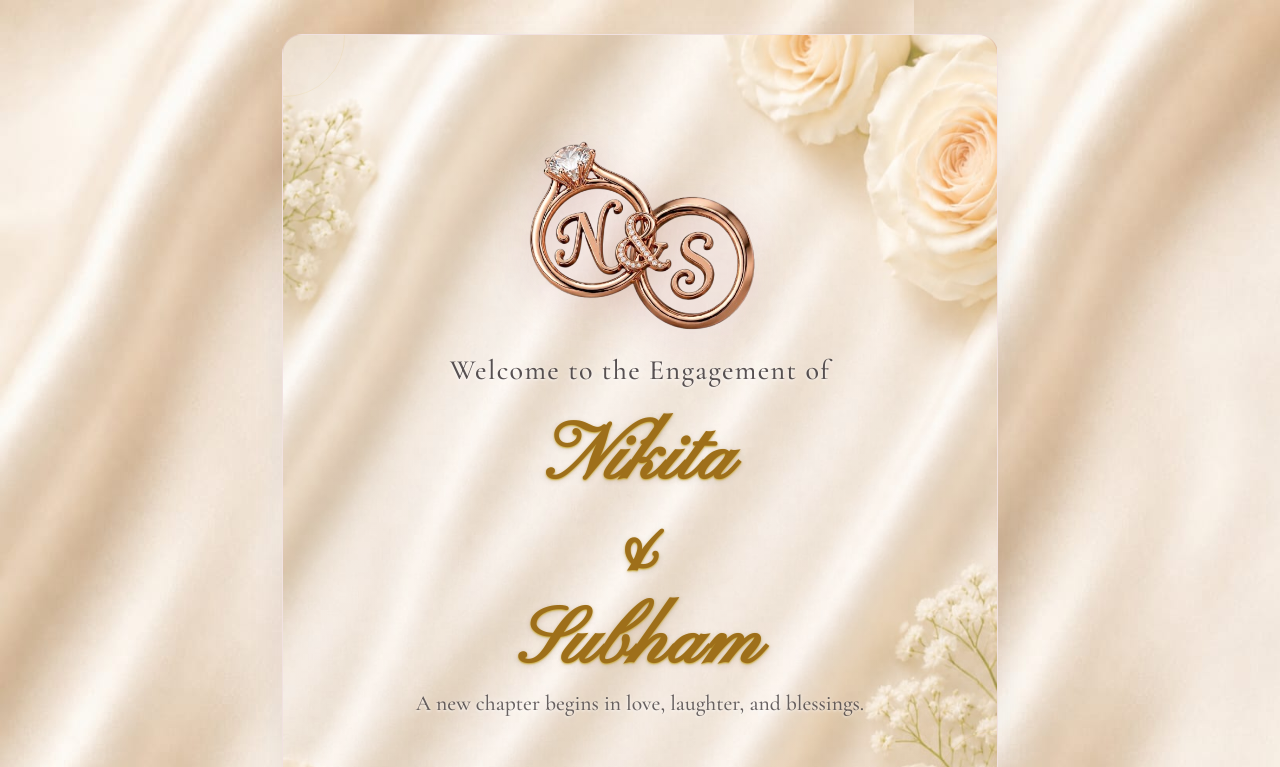
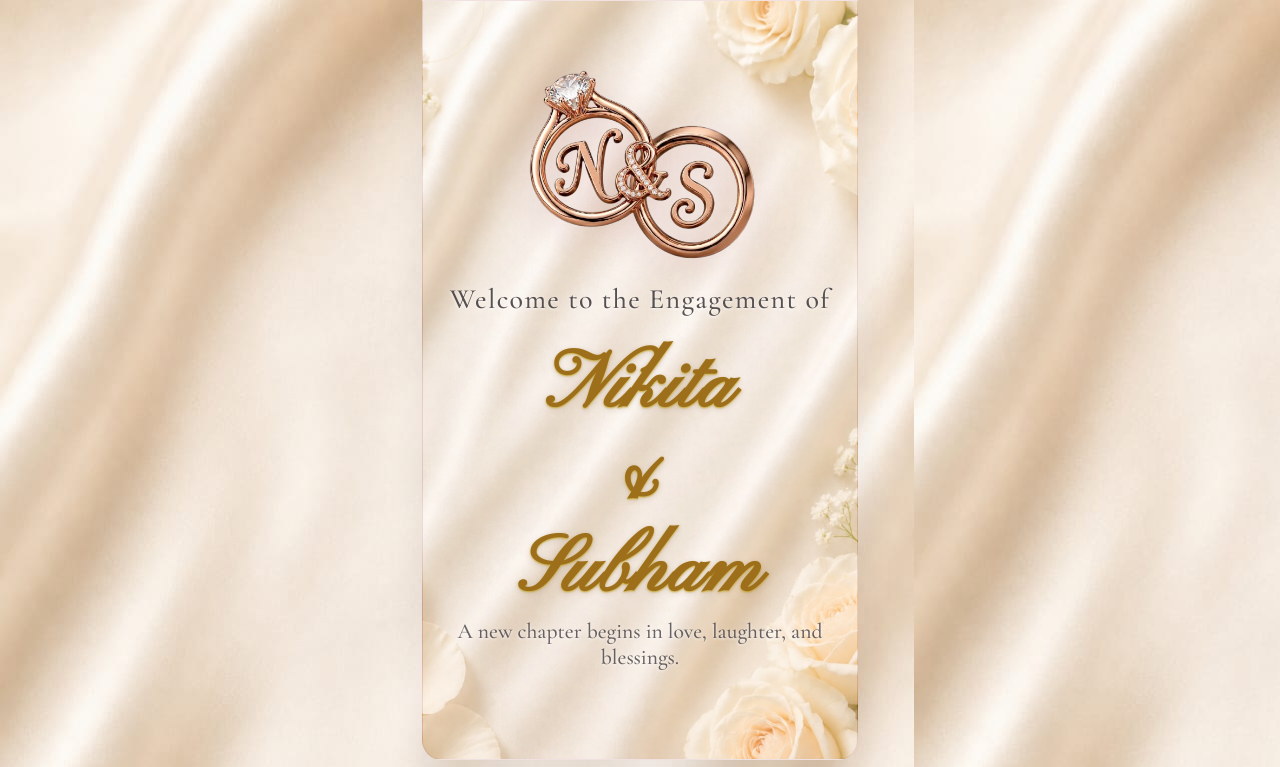
Before and after one commit to salonimohanta05/Engagement-Invitation, a plain HTML site: page outputs/engagement-invitation/index.html in a window 1280 px wide. Both pictures are taken after a click on the button "Tap to open invitation". Shown: the top 767 px of the page. Drawn offline with nearby package versions, Linux system fonts and the light colour scheme; no server answers.

Commit message:
Updated project

```diff
--- a/outputs/engagement-invitation/index.html
+++ b/outputs/engagement-invitation/index.html
@@ -7,7 +7,23 @@
   <title>Nikita & Subham | Engagement Invitation</title>
   <link rel="preconnect" href="https://fonts.googleapis.com">
   <link rel="preconnect" href="https://fonts.gstatic.com" crossorigin>
-  <link href="https://fonts.googleapis.com/css2?family=Cormorant+Garamond:wght@500;600;700&family=Great+Vibes&family=Inter:wght@400;500;600&display=swap" rel="stylesheet">
+  <link href="https://fonts.googleapis.com/css2?family=Cormorant+Garamond:wght@500;600;700&family=Great+Vibes&family=Inter:wght@400;500;600&display=swap" rel="stylesheet" media="print" onload="this.media='all'">
+  <link rel="preload" as="image" href="fabric1.jpg" fetchpriority="high">
+  <link rel="preload" as="image" href="monogram.png" fetchpriority="high">
+  <style>
+    .envelope-overlay {
+      position: fixed;
+      inset: 0;
+      z-index: 9999;
+      background-color: #f6ece6;
+    }
+    .page-shell {
+      display: none !important;
+    }
+    body.envelope-opened .page-shell {
+      display: block !important;
+    }
+  </style>
   <link rel="stylesheet" href="styles.css">
 </head>
 <body>
@@ -118,6 +134,7 @@
     <div>Thank you for sending your warm wishes to Nikita & Subham 🤗</div>
   </div>
 </form>
+</section>
     <footer class="footer-card">
       <div class="footer-floral footer-floral-left" aria-hidden="true"></div>
       <div class="footer-floral footer-floral-right" aria-hidden="true"></div>
--- a/outputs/engagement-invitation/script.js
+++ b/outputs/engagement-invitation/script.js
@@ -112,6 +112,7 @@ function openEnvelope() {
   window.setTimeout(() => {
     overlay.classList.add("hidden");
     document.body.classList.remove("no-scroll");
+    document.body.classList.add("envelope-opened");
   }, 1500);
 }
 
--- a/outputs/engagement-invitation/styles.css
+++ b/outputs/engagement-invitation/styles.css
@@ -54,7 +54,7 @@ textarea {
   justify-content: center;
   overflow: hidden;
   perspective: 1100px;
-  background: url("envelope\ copy.jpeg") center/cover no-repeat;
+  background: url("fabric1.jpg") center/cover no-repeat;
   transition: opacity 700ms ease, visibility 700ms ease;
 }
 
@@ -74,9 +74,14 @@ textarea {
   visibility: hidden;
   transition: opacity 350ms ease,visibility 350ms ease !important;
 }
-
+.envelope-overlay.hidden ~ * .hero,
+.envelope-overlay.hidden ~ .hero,
+body:has(.envelope-overlay.hidden) .hero {
+  display: flex;
+}
 /* --- Hero Card with Visible Silk Roses Background --- */
 .hero {
+  display:none;
   position: relative;
   background-color: #fff7f6; /* Fallback tone */
   background-image:
@@ -490,7 +495,7 @@ textarea {
 
 .section-panel {
   position: relative;
-  margin: 16px 0;
+  margin: 10px 0;
   padding: clamp(26px, 7vw, 48px) 18px;
   overflow: hidden;
   border: 1px solid rgba(183, 110, 121, 0.18);
@@ -1638,3 +1643,32 @@ footer {
   margin: 0;
   opacity: 0.95;
 }
+/* Remove top gap above the first hero card while keeping gaps for subsequent cards */
+.page-shell {
+  padding-top: 0 !important;
+}
+
+.hero,
+.hero.section-panel {
+  margin-top: 0 !important;
+  border-top-left-radius: 0 !important;
+  border-top-right-radius: 0 !important;
+}
+
+/* Give the footer card the exact same 16px outer gap and card styling */
+.guestbook.section-panel {
+  margin-bottom: 10px !important;
+}
+
+/* Give the footer card matching left, right, and bottom cream margins */
+.footer-card {
+
+   margin: 16px 0 0 0 !important;
+}
+/* Desktop & Mobile: keep cream background only behind page shell */
+@media (min-width: 768px) {
+  .page-shell {
+    max-width: 480px !important;
+    margin: 0 auto !important;
+  }
+}
```
Also changed, not shown: outputs/engagement-invitation/footer.png.
